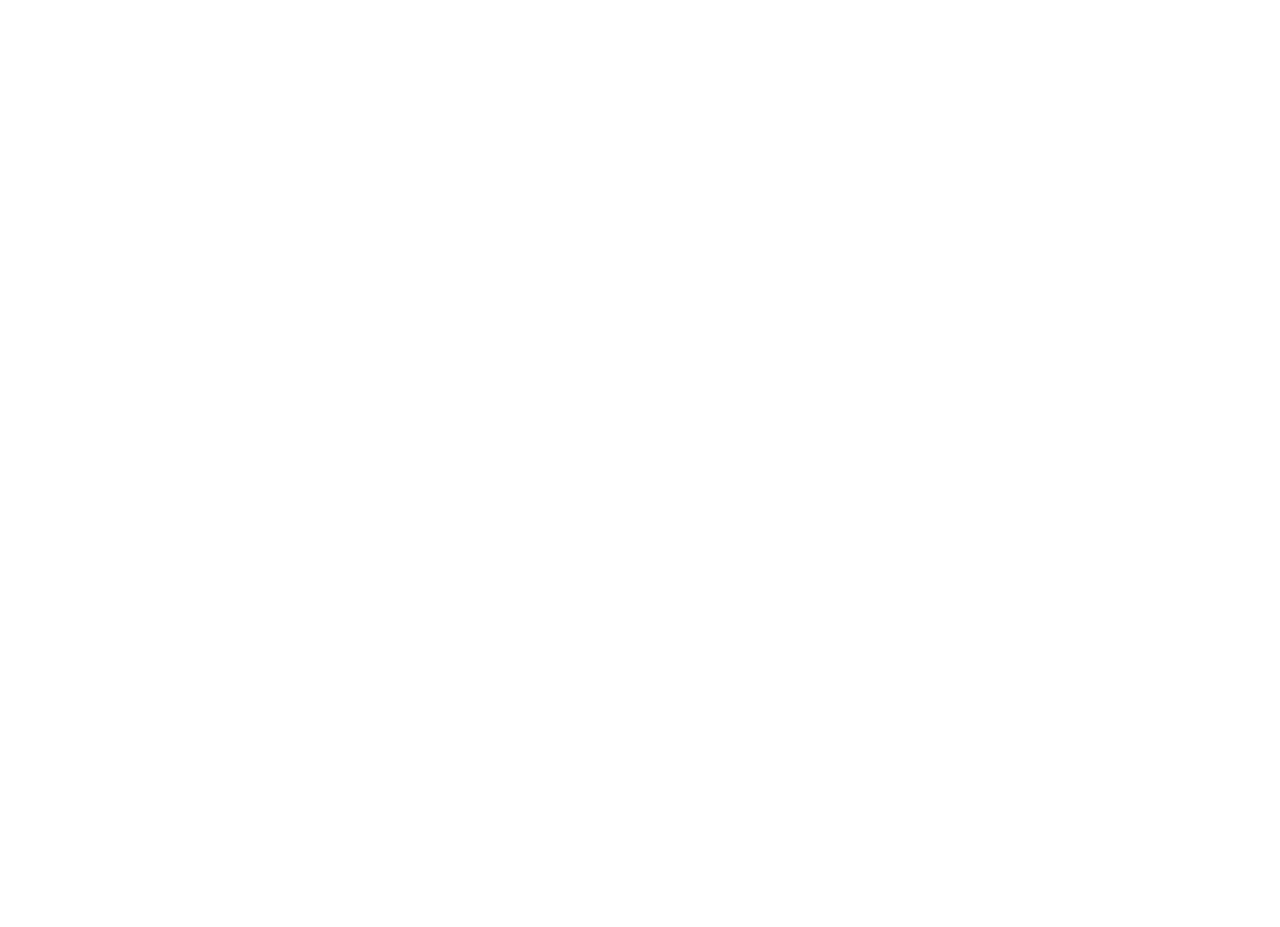
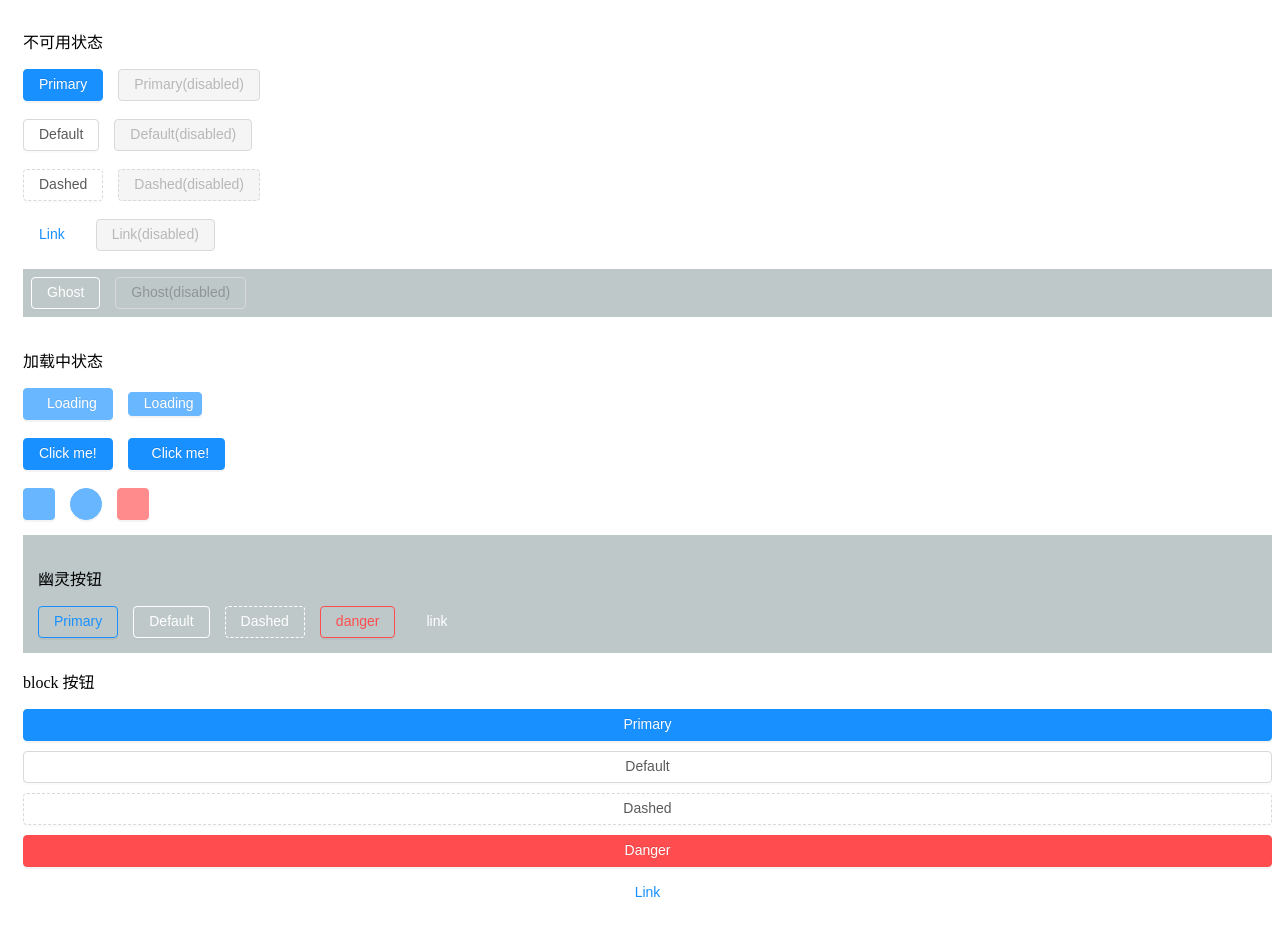
Before and after one commit to webZW/reactUI, a React (Create React App) app: page / in a window 1280 px wide. Shown: the part 744-1671 px from the top of the page. Before the commit the page ends 800 px from the top, so only its background shows below. Built offline with nearby package versions, Linux system fonts and the light colour scheme; a small style sheet from the web is missing.

Commit message:
button 组件 final

```diff
--- a/src/assets/style/default.scss
+++ b/src/assets/style/default.scss
@@ -2,3 +2,14 @@
 @import url('//at.alicdn.com/t/font_1657140_o9sjjnuzju.css');
 
 $prefix: poiUI;
+
+@mixin anticon-spin($speed: 1s) {
+   display: inline-block;
+   animation: loadingCircle $speed infinite linear;
+}
+
+@keyframes loadingCircle {
+   100% {
+     transform: rotate(360deg);
+   }
+}
--- a/src/components/button/button.tsx
+++ b/src/components/button/button.tsx
@@ -3,6 +3,7 @@
 import SizeContext, { SizeType } from '../../assets/js/SizeContext';
 import { omit, classNames, getPrefixCls } from "../../assets/js/com";
 import Group from './button-group';
+import Icon from "../icon";
 
 const rxTwoCNChar = /^[\u4e00-\u9fa5]{2}$/;
 const isTwoCNChar = rxTwoCNChar.test.bind(rxTwoCNChar);
@@ -67,7 +68,7 @@
 
 export interface BaseButtonProps {
 	type?: ButtonType;
-	icon?: React.ReactNode;
+	icon?: string;
 	shape?: ButtonShape;
 	size?: SizeType;
 	loading?: boolean | { delay?: number };
@@ -246,7 +247,7 @@
 						[`${prefixCls}-rtl`]: direction === 'rtl',
 					} as Record<string, any>));
 
-					const iconNode = loading ? <i className="iconfont poi-loading" /> : icon ? <i className={ `iconfont poi-${icon}` } /> : null;
+					const iconNode = loading ? <Icon type={ 'loading' }/> : icon ? <Icon type={ icon }/> : null;
 					const kids =
 						children || children === 0
 							? spaceChildren(children, this.isNeedInserted() && autoInsertSpace)
--- a/src/components/button/index.scss
+++ b/src/components/button/index.scss
@@ -1,6 +1,49 @@
 @import '../../assets/style/default.scss';
 
 $btn-prefix-cls: #{$prefix}-btn;
+
+@mixin disableShow {
+   &-disabled,
+   &.disabled,
+   &[disabled],
+   &-disabled:hover,
+   &.disabled:hover,
+   &[disabled]:hover,
+   &-disabled:focus,
+   &.disabled:focus,
+   &[disabled]:focus,
+   &-disabled:active,
+   &.disabled:active,
+   &[disabled]:active,
+   &-disabled.active,
+   &.disabled.active,
+   &[disabled].active {
+      color: rgba(0, 0, 0, 0.25);
+      background-color: #f5f5f5;
+      border-color: #d9d9d9;
+      text-shadow: none;
+      -webkit-box-shadow: none;
+      box-shadow: none;
+   }
+}
+
+@mixin disabled {
+   .#{$btn-prefix-cls}.disabled,
+   .#{$btn-prefix-cls}[disabled] {
+      cursor: not-allowed;
+   }
+}
+
+@include disabled;
+
+@mixin hover_focus($bgc: #fff) {
+   &:hover,
+   &:focus {
+      color: #40a9ff;
+      background-color: $bgc;
+      border-color: #40a9ff;
+   }
+}
 
 .#{$btn-prefix-cls} {
 
@@ -30,12 +73,7 @@
       outline: 0;
    }
 
-   &:hover,
-   &:focus {
-      color: #40a9ff;
-      background-color: #fff;
-      border-color: #40a9ff;
-   }
+   @include hover_focus;
 
    &:hover,
    &:focus,
@@ -57,6 +95,8 @@
    > span + i {
       margin-left: 8px;
    }
+
+   @include disableShow;
 
    &-lg {
       height: 40px;
@@ -85,22 +125,19 @@
          background-color: #40a9ff;
          border-color: #40a9ff;
       }
+
+      @include disableShow;
+
    }
 
-
    &-link {
-
       color: #1890ff;
       background-color: transparent;
       border-color: transparent;
       box-shadow: none;
 
-      &:hover,
-      &:focus {
-         color: #40a9ff;
-         background-color: transparent;
-         border-color: #40a9ff;
-      }
+
+      @include hover_focus(transparent);
 
       &:hover,
       &:focus,
@@ -115,12 +152,7 @@
       border-color: #d9d9d9;
       border-style: dashed;
 
-      &:hover,
-      &:focus {
-         color: #40a9ff;
-         background-color: #fff;
-         border-color: #40a9ff;
-     }
+      @include hover_focus;
    }
 
    &-danger {
@@ -145,7 +177,7 @@
        padding: 0;
        font-size: 16px;
        border-radius: 4px;
-    }
+   }
 
    &-circle,
    &-circle-outline {
@@ -154,6 +186,12 @@
       padding-left: 0;
       text-align: center;
       border-radius: 50%;
+   }
+
+   &-background-ghost {
+      color: #fff;
+      background: transparent !important;
+      border-color: #fff;
    }
 
    &-group {
@@ -201,36 +239,90 @@
          border-bottom-right-radius: 4px;
       }
 
-      .#{$btn-prefix-cls}-disabled,
-      .#{$btn-prefix-cls}.disabled,
-      .#{$btn-prefix-cls}[disabled],
-      .#{$btn-prefix-cls}-disabled:hover,
-      .#{$btn-prefix-cls}.disabled:hover,
-      .#{$btn-prefix-cls}[disabled]:hover,
-      .#{$btn-prefix-cls}-disabled:focus,
-      .#{$btn-prefix-cls}.disabled:focus,
-      .#{$btn-prefix-cls}[disabled]:focus,
-      .#{$btn-prefix-cls}-disabled:active,
-      .#{$btn-prefix-cls}.disabled:active,
-      .#{$btn-prefix-cls}[disabled]:active,
-      .#{$btn-prefix-cls}-disabled.active,
-      .#{$btn-prefix-cls}.disabled.active,
-      .#{$btn-prefix-cls}[disabled].active {
-         color: rgba(0, 0, 0, 0.25);
-         background-color: #f5f5f5;
-         border-color: #d9d9d9;
-         text-shadow: none;
-         -webkit-box-shadow: none;
-         box-shadow: none;
+      .#{$btn-prefix-cls} {
+         @include disableShow;
       }
-      .#{$btn-prefix-cls}.disabled,
-      .#{$btn-prefix-cls}[disabled] {
-         cursor: not-allowed;
-      }
+
+      @include disabled;
 
       > .#{$btn-prefix-cls}:disabled,
       > span > .#{$btn-prefix-cls}:disabled {
          z-index: 0;
      }
    }
+
+   &:before {
+      position: absolute;
+      top: -1px;
+      right: -1px;
+      bottom: -1px;
+      left: -1px;
+      z-index: 1;
+      display: none;
+      background: #fff;
+      border-radius: inherit;
+      opacity: 0.35;
+      -webkit-transition: opacity 0.2s;
+      transition: opacity 0.2s;
+      content: '';
+      pointer-events: none;
+   }
+
+   &.#{$btn-prefix-cls}-loading{
+
+         &:not([disabled]) {
+            pointer-events: none;
+         }
+         &:before {
+            display: block;
+         }
+   }
+
+   &-background-ghost{
+      color: #fff;
+      background: transparent !important;
+      border-color: #fff;
+
+      &.#{$btn-prefix-cls}{
+         &-primary {
+            color: #1890ff;
+            background-color: transparent;
+            border-color: #1890ff;
+            text-shadow: none;
+
+            @include hover_focus(transparent);
+         }
+         &-danger {
+            color: #ff4d4f;
+            background-color: transparent;
+            border-color: #ff4d4f;
+            text-shadow: none;
+
+            &:hover,
+            &:focus {
+               color: #ff7875;
+               background-color: transparent;
+               border-color: #ff7875;
+           }
+         }
+         &-link {
+            color: #1890ff;
+            background-color: transparent;
+            border-color: transparent;
+            text-shadow: none;
+            color: #fff;
+
+            &:hover,
+            &:focus {
+               color: #40a9ff;
+               background-color: transparent;
+               border-color: transparent;
+           }
+         }
+      }
+   }
+
+   &-block {
+      width: 100%;
+   }
 }
--- /dev/null
+++ b/src/components/icon/index.scss
@@ -0,0 +1,10 @@
+@import '../../assets/style/default.scss';
+
+$icon-prefix-cls: #{$prefix}-icon;
+
+
+.#{$icon-prefix-cls} {
+   &-spin {
+      @include anticon-spin;
+   }
+}
--- a/src/components/icon/index.tsx
+++ b/src/components/icon/index.tsx
@@ -1,7 +1,12 @@
 import React from "react";
+import { getPrefixCls, classNames } from "../../assets/js/com";
+import './index.scss'
 
 export interface IconProps {
    type: string,
+	className?: string;
+   spin?: false,
+	prefixCls?: string;
 }
 
 class Icon extends React.Component<IconProps> {
@@ -12,9 +17,15 @@
     }
 
    render () {
-      const { type } = this.props;
+      const { type, className, spin, prefixCls: customizePrefixCls } = this.props;
+      const prefixCls = getPrefixCls('icon', customizePrefixCls);
+      const classes = classNames(prefixCls, className, 'iconfont', ({
+         [`poi-${type}`]: type,
+         [`${prefixCls}-spin`]: spin || type === 'loading'
+      } as Record<string, any>));
+
       return (
-         <i className={ `iconfont poi-${type}` } />
+         <i className={ classes } />
       )
    }
 }
--- a/src/demo/button/index.tsx
+++ b/src/demo/button/index.tsx
@@ -4,6 +4,18 @@
 
 const Button = () => {
    const [ size, setSize ] = React.useState(('large' as "large" | "small" | "default" | "middle" | undefined));
+   const [ loadingConfig, setLoadingConfig ] = React.useState({
+      loading: false,
+      iconLoading: false,
+   })
+
+   const changeLoading = (type: string) => {
+      let config = JSON.parse(JSON.stringify(loadingConfig));
+      config[type] = !(loadingConfig as Record<string, boolean>)[type];
+      console.log(config);
+      setLoadingConfig(config);
+   }
+
    return (
       <div>
          <div className="pb15">
@@ -104,7 +116,99 @@
                <ComButton type="primary" size="small" icon="cloud-download" />
             </ComButton.Group>
          </div>
-      </div>
+         <div className="pb15">
+            <p>不可用状态</p>
+            <ComButton type="primary" className="mr15">Primary</ComButton>
+            <ComButton type="primary" disabled>
+               Primary(disabled)
+            </ComButton>
+            <br />
+            <br />
+            <ComButton className="mr15">Default</ComButton>
+            <ComButton disabled>Default(disabled)</ComButton>
+            <br />
+            <br />
+            <ComButton type="dashed" className="mr15">Dashed</ComButton>
+            <ComButton type="dashed" disabled>
+               Dashed(disabled)
+            </ComButton>
+            <br />
+            <br />
+            <ComButton type="link" className="mr15">Link</ComButton>
+            <ComButton type="link" disabled>
+               Link(disabled)
+            </ComButton>
+            <br />
+            <br />
+            <div style={{ padding: '8px', background: 'rgb(190, 200, 200)' }}>
+               <ComButton ghost className="mr15">Ghost</ComButton>
+               <ComButton ghost disabled>
+               Ghost(disabled)
+               </ComButton>
+            </div>
+         </div>
+
+         <div className="pb15">
+            <p>加载中状态</p>
+            <ComButton className="mr15" type="primary" loading>
+               Loading
+            </ComButton>
+            <ComButton type="primary" size="small" loading>
+               Loading
+            </ComButton>
+            <br />
+            <br />
+            <ComButton className="mr15" type="primary" loading={loadingConfig.loading} onClick={() => changeLoading('loading')}>
+               Click me!
+            </ComButton>
+            <ComButton
+               type="primary"
+               icon="poweroff"
+               loading={loadingConfig.iconLoading}
+               onClick={() => changeLoading('iconLoading')}
+            >
+               Click me!
+            </ComButton>
+            <br />
+            <br />
+            <ComButton className="mr15" type="primary" loading />
+            <ComButton className="mr15" type="primary" shape="circle" loading />
+            <ComButton type="danger" shape="round" loading />
+            </div>
+            <div style={{ background: 'rgb(190, 200, 200)', padding: '15px' }}>
+               <p>幽灵按钮</p>
+               <ComButton className="mr15" type="primary" ghost>
+                  Primary
+               </ComButton>
+               <ComButton className="mr15" ghost>Default</ComButton>
+               <ComButton className="mr15" type="dashed" ghost>
+                  Dashed
+               </ComButton>
+               <ComButton className="mr15" type="danger" ghost>
+                  danger
+               </ComButton>
+               <ComButton type="link" ghost>
+                  link
+               </ComButton>
+            </div>
+
+            <div>
+               <p>block 按钮</p>
+               <ComButton className="mb10" type="primary" block>
+                  Primary
+               </ComButton>
+               <ComButton className="mb10" block>Default</ComButton>
+               <ComButton className="mb10" type="dashed" block>
+                  Dashed
+               </ComButton>
+               <ComButton className="mb10" type="danger" block>
+                  Danger
+               </ComButton>
+               <ComButton className="mb10" type="link" block>
+                  Link
+               </ComButton>
+            </div>
+         </div>
    )
 }
 export default Button
--- a/src/main.scss
+++ b/src/main.scss
@@ -4,6 +4,9 @@
    }
    .mt15 {
       margin-top: 15px;
+   }
+   .mb10 {
+      margin-bottom: 10px;
    }
    .mb15 {
       margin-bottom: 15px;
```
